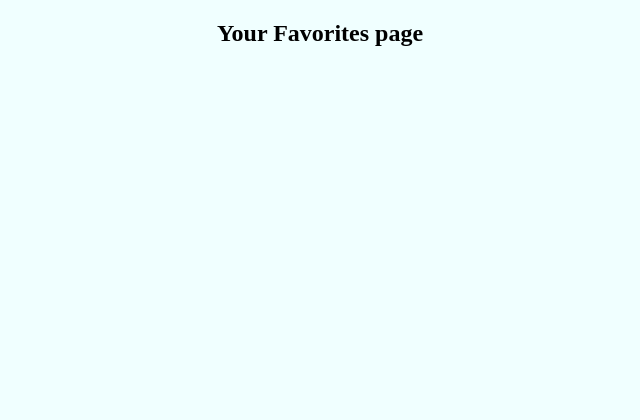
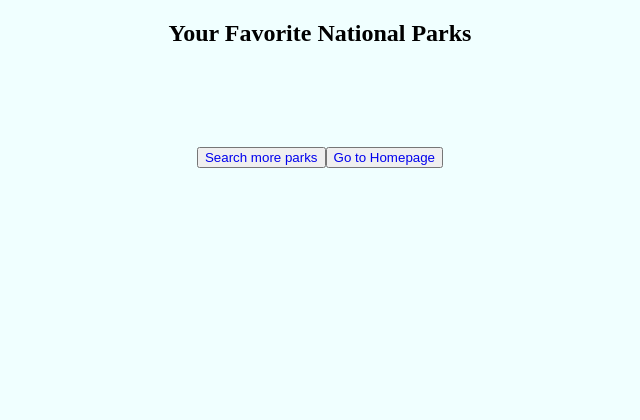
Before and after one commit to mmrice22/hb-final-project, a Flask app: page /favorites in a window 1280 px wide. Shown: the top 420 px of the page, without its empty margins (320-960 px from the left). Run offline with Flask 2, Linux system fonts and the light colour scheme; the visitor is signed in with stand-in values (Sample User, id 1); data that the repository does not hold is empty; some libraries are stand-ins or nearby versions.

Commit message:
changed header of page

```diff
--- a/templates/favorites.html
+++ b/templates/favorites.html
@@ -1,6 +1,6 @@
 {% extends 'base.html' %} {% block body %}
 
-<h2 id="results-header">Your Favorites page</h2>
+<h2 id="results-header">Your Favorite National Parks</h2>
 <div id="search-results">
   {% for favorite in user_faves %}
   <div class="parks-container">
@@ -20,4 +20,10 @@
   </div>
   {% endfor %}
 </div>
+<div class="buttons-container">
+  <button class="back-to-search">
+    <a href="/findparks">Search more parks</a>
+  </button>
+  <button class="homepage-button"><a href="/">Go to Homepage</a></button>
+</div>
 {% endblock %}
```
